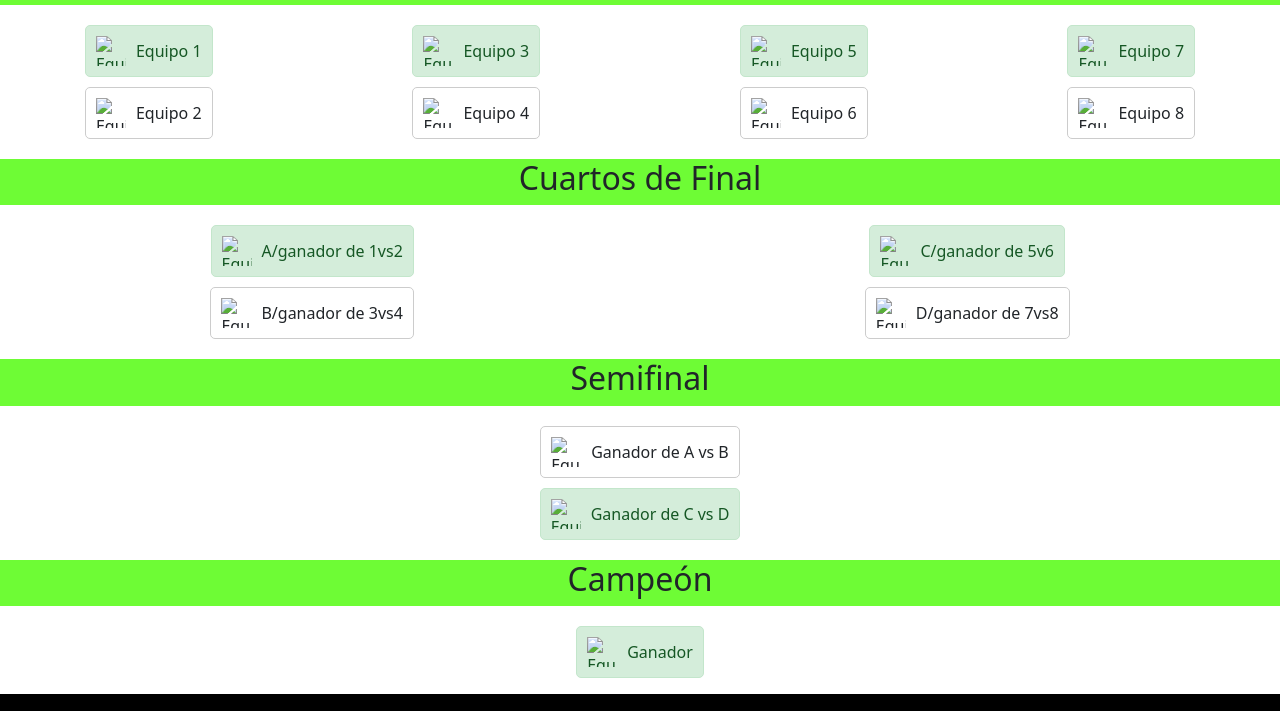
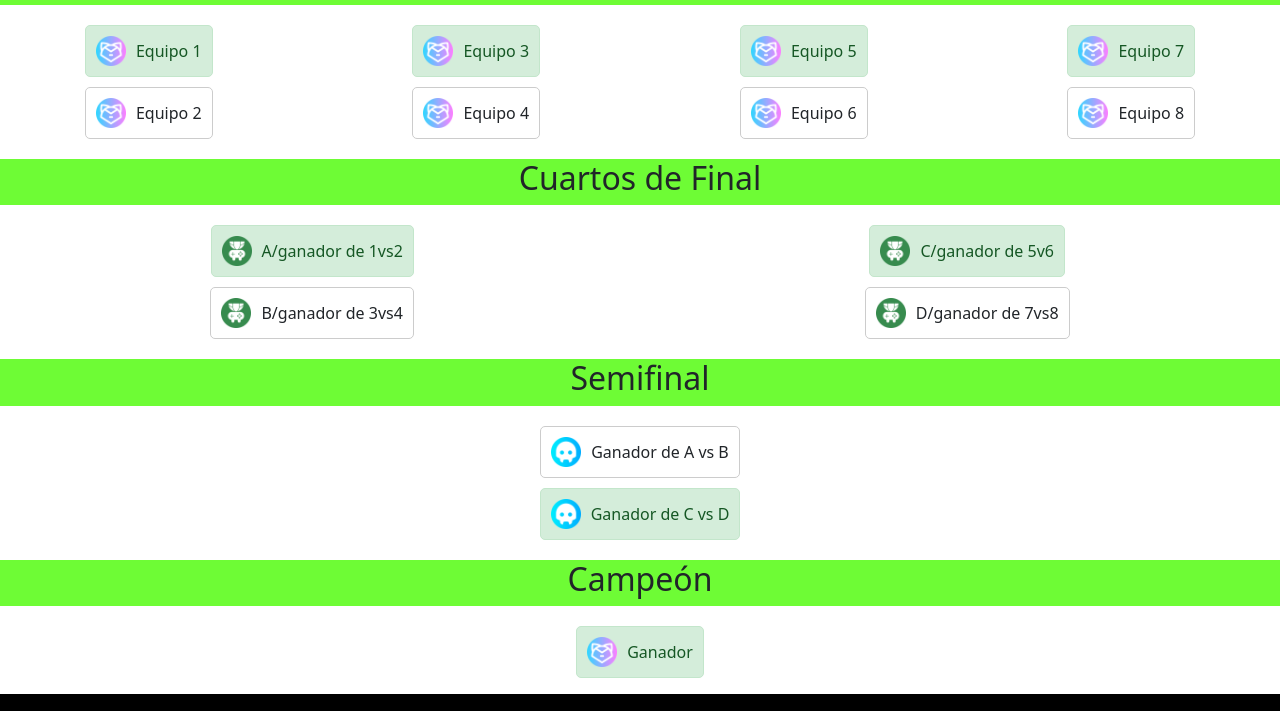
Before and after one commit to paulavs02/EventoFF24, a plain HTML site: page pages/Fixture.html in a window 1280 px wide. Shown: the part 565-1276 px from the top of the page. Drawn offline with nearby package versions, Linux system fonts and the light colour scheme; the site is published under a folder, as on GitHub Pages, so addresses that start at the root find nothing; files whose address does not match are found by name; a web font is replaced by a local one.

Commit message:
se enrutan imagenes de fixture.html

```diff
--- a/pages/Fixture.html
+++ b/pages/Fixture.html
@@ -40,41 +40,41 @@
           <li class="round octavos">
            <div class="match">
              <div class="team winner">
-               <img src="/images/avatar1.png" alt="Equipo 1">
+               <img src="../images/avatar1.png" alt="Equipo 1">
                <span>Equipo 1</span>
               </div>
               <div class="team">
-               <img src="/images/avatar1.png" alt="Equipo 2">
+               <img src="../images/avatar1.png" alt="Equipo 2">
                <span>Equipo 2</span>
               </div>
             </div>
             <div class="match">
               <div class="team winner">
-                <img src="/images/avatar1.png" alt="Equipo 3">
+                <img src="../images/avatar1.png" alt="Equipo 3">
                 <span>Equipo 3</span>
               </div>
               <div class="team">
-                <img src="/images/avatar1.png" alt="Equipo 4">
+                <img src="../images/avatar1.png" alt="Equipo 4">
                 <span>Equipo 4</span>
               </div>
             </div>
             <div class="match">
               <div class="team winner">
-                <img src="/images/avatar1.png" alt="Equipo 5">
+                <img src="../images/avatar1.png" alt="Equipo 5">
                 <span>Equipo 5</span>
               </div>
               <div class="team">
-                <img src="/images/avatar1.png" alt="Equipo 6">
+                <img src="../images/avatar1.png" alt="Equipo 6">
                 <span>Equipo 6</span>
               </div>
             </div>
             <div class="match">
               <div class="team winner">
-                <img src="/images/avatar1.png" alt="Equipo 7">
+                <img src="../images/avatar1.png" alt="Equipo 7">
                 <span>Equipo 7</span>
               </div>
               <div class="team">
-                <img src="/images/avatar1.png" alt="Equipo 8">
+                <img src="../images/avatar1.png" alt="Equipo 8">
                 <span>Equipo 8</span>
               </div>
             </div>
@@ -85,21 +85,21 @@
           <li class="round cuartos">
             <div class="match">
               <div class="team winner">
-               <img src="/images/avatar2.png" alt="Equipo A">
+               <img src="../images/avatar2.png" alt="Equipo A">
                <span>A/ganador de 1vs2</span>
               </div>
               <div class="team">
-               <img src="/images/avatar2.png" alt="Equipo B">
+               <img src="../images/avatar2.png" alt="Equipo B">
                <span>B/ganador de 3vs4</span>
               </div>
             </div>
             <div class="match">
               <div class="team winner">
-               <img src="/images/avatar2.png" alt="Equipo C">
+               <img src="../images/avatar2.png" alt="Equipo C">
                <span>C/ganador de 5v6</span>
               </div>
               <div class="team">
-               <img src="/images/avatar2.png" alt="Equipo D">
+               <img src="../images/avatar2.png" alt="Equipo D">
                <span>D/ganador de 7vs8</span>
               </div>
             </div>
@@ -110,11 +110,11 @@
           <li class="round semifinal">
             <div class="match">
              <div class="team">
-               <img src="/images/avatar3.png" alt="Equipo I">
+               <img src="../images/avatar3.png" alt="Equipo I">
                <span>Ganador de A vs B</span>
               </div>
              <div class="team winner">
-               <img src="/images/avatar3.png" alt="Equipo II">
+               <img src="../images/avatar3.png" alt="Equipo II">
                <span>Ganador de C vs D</span>
               </div>
             </div>
@@ -124,7 +124,7 @@
           </div>
           <li class="round final">
             <div class="team winner">
-              <img src="/images/avatar1.png" alt="Equipo Z">
+              <img src="../images/avatar1.png" alt="Equipo Z">
               <span>Ganador</span>
              </div>
 
```
